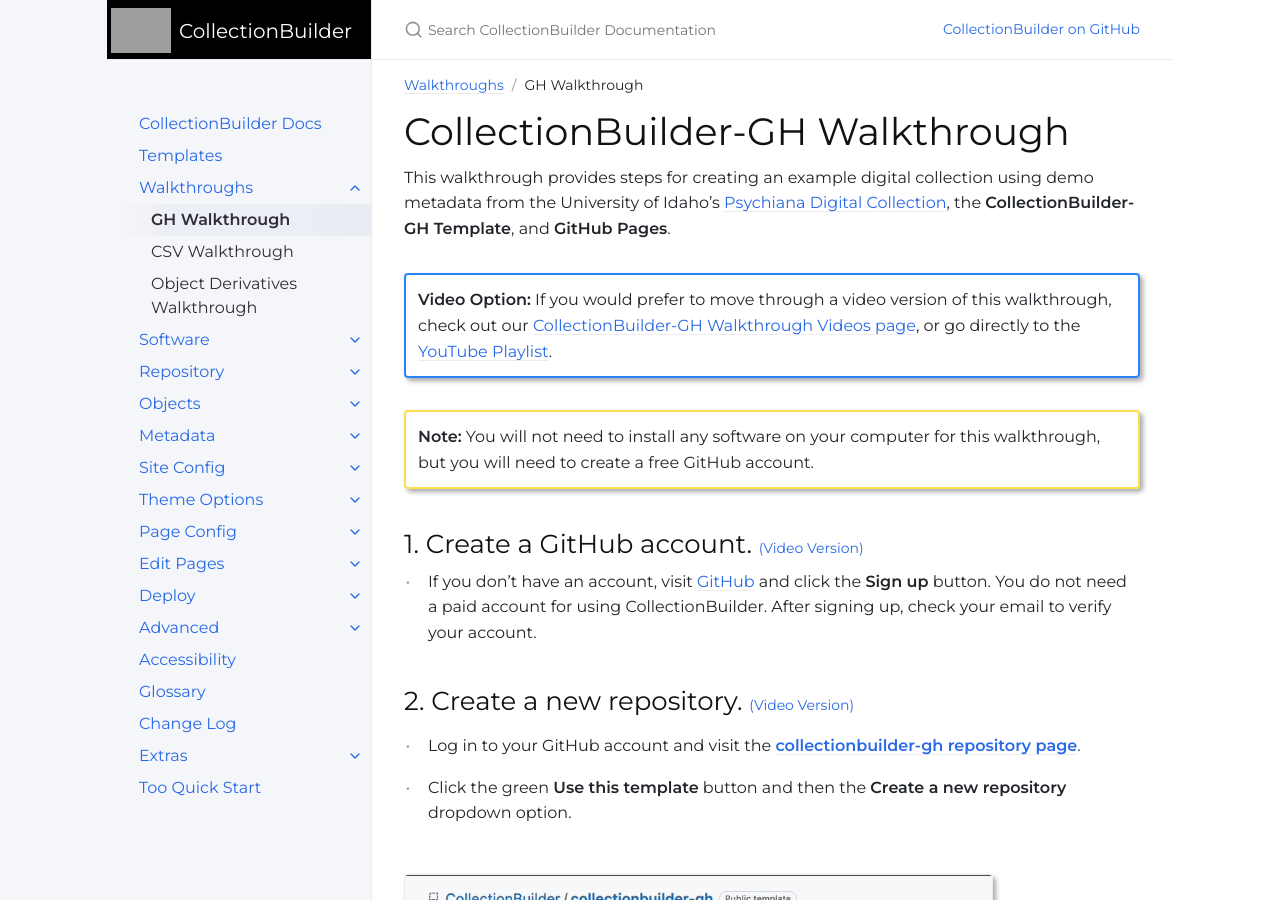
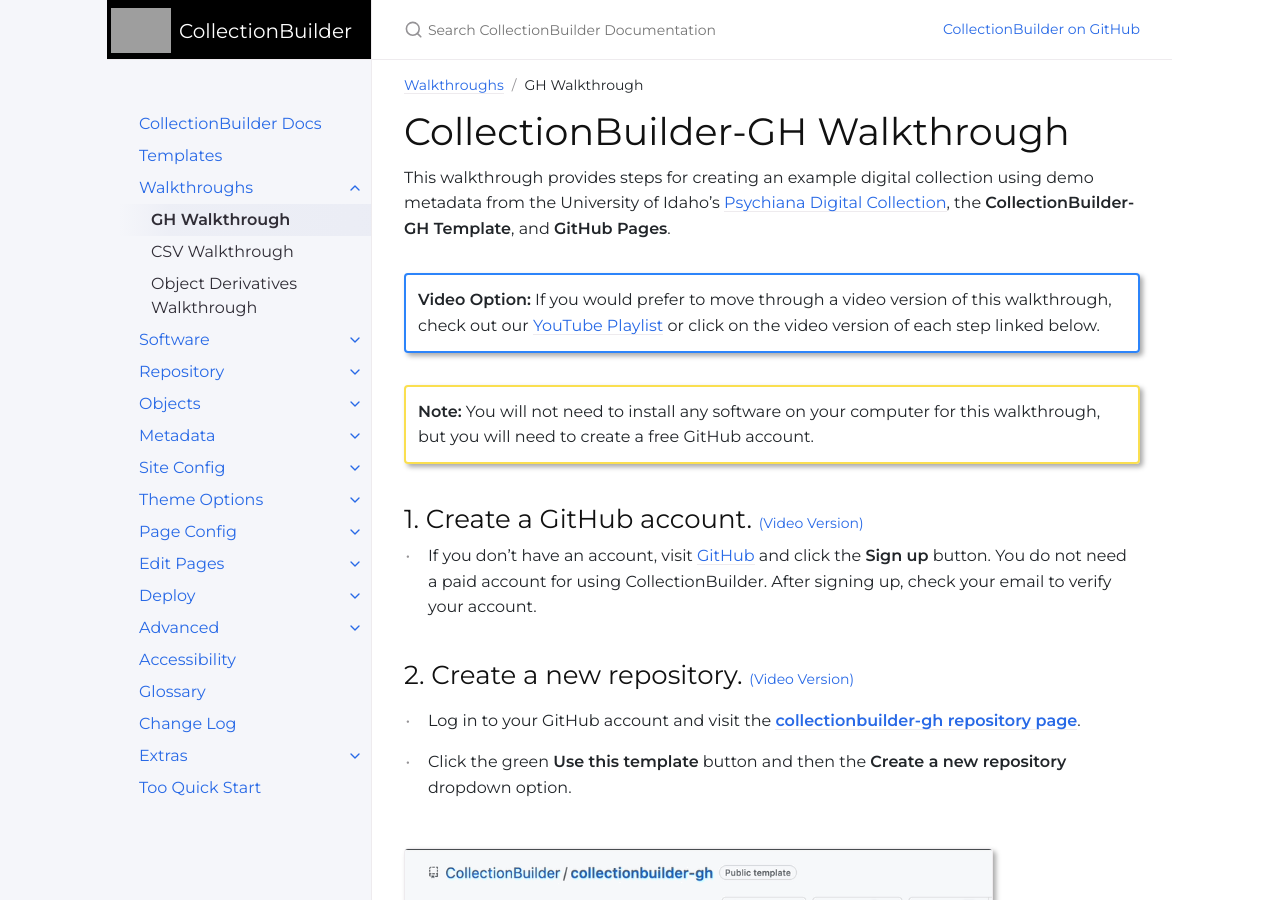
Before and after one commit to CollectionBuilder/cb-docs, a Jekyll site: the page built from docs/walkthroughs/gh-walkthrough.md, in a window 1280 px wide and 900 px high. Built offline with Jekyll 4.4.1, drawn with Linux system fonts in a browser that asks for light colours; comment, search, counter and statistics services are not loaded.

Commit message:
Update gh-walkthrough.md

```diff
--- a/docs/walkthroughs/gh-walkthrough.md
+++ b/docs/walkthroughs/gh-walkthrough.md
@@ -10,7 +10,7 @@ lazyload: true
 This walkthrough provides steps for creating an example digital collection using demo metadata from the University of Idaho's [Psychiana Digital Collection](https://www.lib.uidaho.edu/digital/psychiana/){:target="_blank" rel="noopener"}, the **CollectionBuilder-GH Template**, and **GitHub Pages**.
 
 {:.alert .alert-blue}
-**Video Option:** If you would prefer to move through a video version of this walkthrough, check out our [CollectionBuilder-GH Walkthrough Videos page](../gh-walkthrough-videos/), or go directly to the [YouTube Playlist](https://www.youtube.com/playlist?list=PLt9zT3xACQo7q72AfphJzH41OiPcZrF4H){:target="_blank" rel="noopener"}.
+**Video Option:** If you would prefer to move through a video version of this walkthrough, check out our  [YouTube Playlist](https://www.youtube.com/playlist?list=PLt9zT3xACQo7q72AfphJzH41OiPcZrF4H){:target="_blank" rel="noopener"} or click on the video version of each step linked below.
 
 {:.alert .alert-yellow}
 **Note:** You will not need to install any software on your computer for this walkthrough, but you will need to create a free GitHub account.
```
